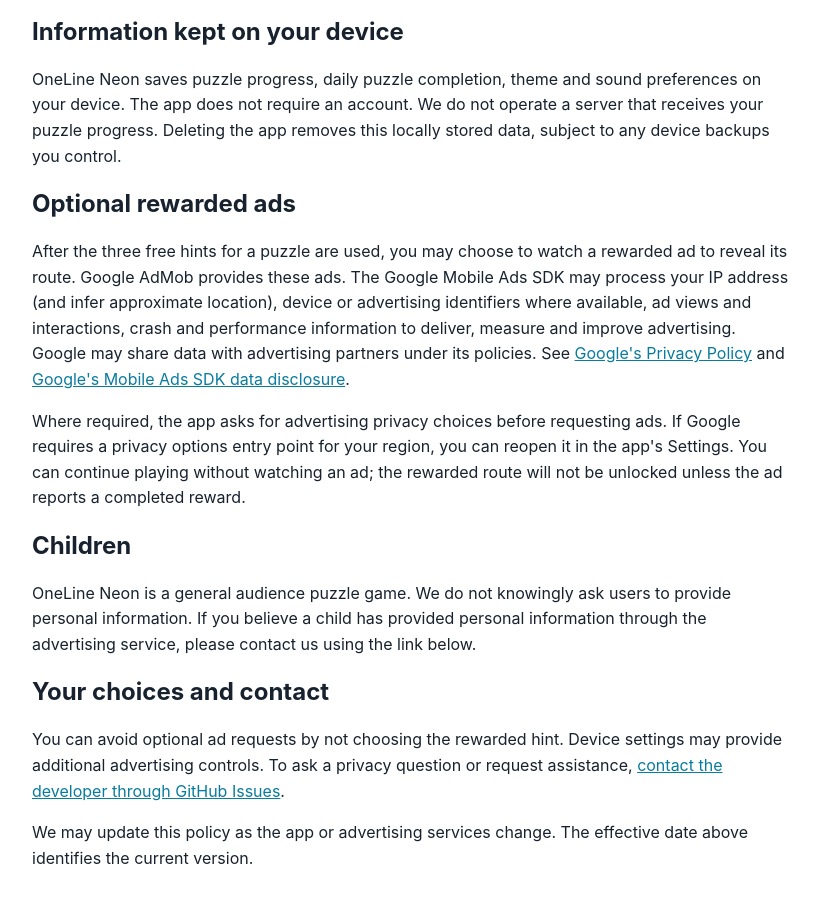
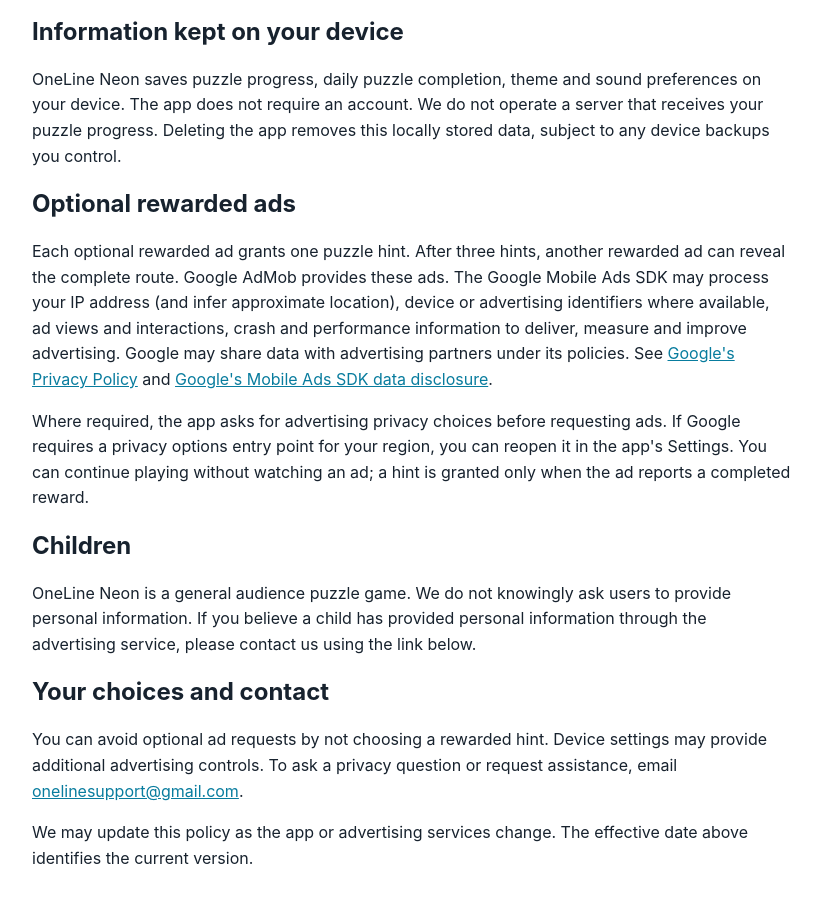
Before and after one commit to steve138alt/steve138alt.github.io, a plain HTML site: page oneline-privacy.html in a window 1280 px wide. Shown: the part 130-1032 px from the top of the page, without its empty margins (228-1049 px from the left). Drawn offline with Linux system fonts and the light colour scheme.

Commit message:
Correct rewarded hint privacy policy and support contact

```diff
--- a/oneline-privacy.html
+++ b/oneline-privacy.html
@@ -1,17 +1,22 @@
 <!doctype html>
 <html lang="en">
-<head><meta charset="utf-8"><meta name="viewport" content="width=device-width, initial-scale=1"><title>OneLine Neon Privacy Policy</title><style>body{font:16px/1.6 -apple-system,BlinkMacSystemFont,"Segoe UI",sans-serif;max-width:760px;margin:40px auto;padding:0 22px;color:#17222e}h1,h2{line-height:1.25}a{color:#087c9e}</style></head>
+<head>
+<meta charset="utf-8"><meta name="viewport" content="width=device-width, initial-scale=1">
+<title>OneLine Neon Privacy Policy</title>
+<style>body{font:16px/1.6 -apple-system,BlinkMacSystemFont,"Segoe UI",sans-serif;max-width:760px;margin:40px auto;padding:0 22px;color:#17222e}h1,h2{line-height:1.25}a{color:#087c9e}</style>
+</head>
 <body>
 <h1>OneLine Neon Privacy Policy</h1>
 <p>Effective September 30, 2026. This policy describes the OneLine Neon iOS puzzle app.</p>
 <h2>Information kept on your device</h2>
 <p>OneLine Neon saves puzzle progress, daily puzzle completion, theme and sound preferences on your device. The app does not require an account. We do not operate a server that receives your puzzle progress. Deleting the app removes this locally stored data, subject to any device backups you control.</p>
 <h2>Optional rewarded ads</h2>
-<p>After the three free hints for a puzzle are used, you may choose to watch a rewarded ad to reveal its route. Google AdMob provides these ads. The Google Mobile Ads SDK may process your IP address (and infer approximate location), device or advertising identifiers where available, ad views and interactions, crash and performance information to deliver, measure and improve advertising. Google may share data with advertising partners under its policies. See <a href="https://policies.google.com/privacy">Google's Privacy Policy</a> and <a href="https://developers.google.com/admob/ios/privacy/data-disclosure">Google's Mobile Ads SDK data disclosure</a>.</p>
-<p>Where required, the app asks for advertising privacy choices before requesting ads. If Google requires a privacy options entry point for your region, you can reopen it in the app's Settings. You can continue playing without watching an ad; the rewarded route will not be unlocked unless the ad reports a completed reward.</p>
+<p>Each optional rewarded ad grants one puzzle hint. After three hints, another rewarded ad can reveal the complete route. Google AdMob provides these ads. The Google Mobile Ads SDK may process your IP address (and infer approximate location), device or advertising identifiers where available, ad views and interactions, crash and performance information to deliver, measure and improve advertising. Google may share data with advertising partners under its policies. See <a href="https://policies.google.com/privacy">Google's Privacy Policy</a> and <a href="https://developers.google.com/admob/ios/privacy/data-disclosure">Google's Mobile Ads SDK data disclosure</a>.</p>
+<p>Where required, the app asks for advertising privacy choices before requesting ads. If Google requires a privacy options entry point for your region, you can reopen it in the app's Settings. You can continue playing without watching an ad; a hint is granted only when the ad reports a completed reward.</p>
 <h2>Children</h2>
 <p>OneLine Neon is a general audience puzzle game. We do not knowingly ask users to provide personal information. If you believe a child has provided personal information through the advertising service, please contact us using the link below.</p>
 <h2>Your choices and contact</h2>
-<p>You can avoid optional ad requests by not choosing the rewarded hint. Device settings may provide additional advertising controls. To ask a privacy question or request assistance, <a href="https://github.com/steve138alt/steve138alt.github.io/issues">contact the developer through GitHub Issues</a>.</p>
+<p>You can avoid optional ad requests by not choosing a rewarded hint. Device settings may provide additional advertising controls. To ask a privacy question or request assistance, email <a href="mailto:onelinesupport@gmail.com">onelinesupport@gmail.com</a>.</p>
 <p>We may update this policy as the app or advertising services change. The effective date above identifies the current version.</p>
-</body></html>
+</body>
+</html>
```
